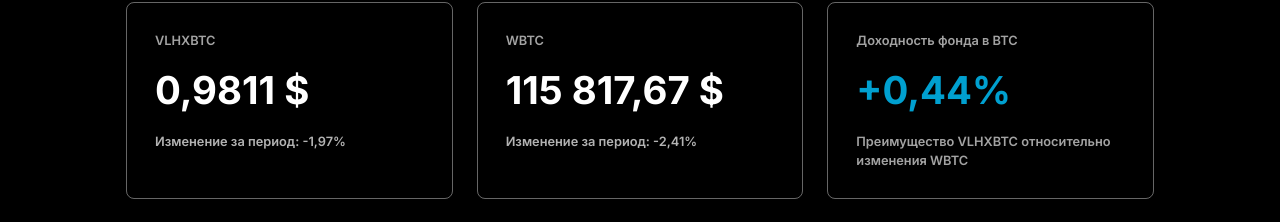
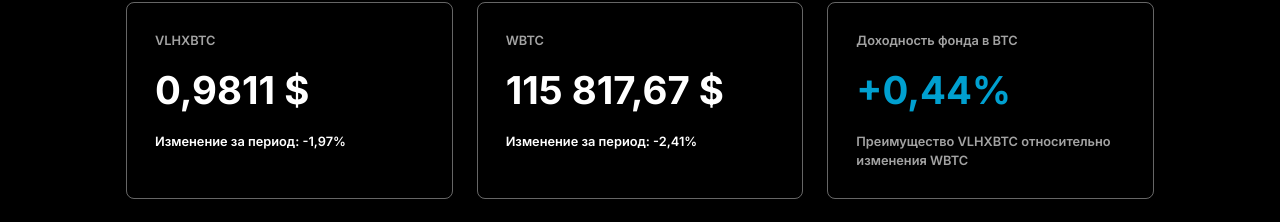
Before and after one commit to denissilantev64/VLHXBTC-dashboard, a React (Vite) app: page / in a window 1280 px wide. Shown: the part 663-885 px from the top of the page. Built offline with nearby package versions, Linux system fonts and the light colour scheme.

Commit message:
Update negative delta text color

```diff
--- a/src/styles/global.css
+++ b/src/styles/global.css
@@ -207,7 +207,7 @@ h1 {
 
 .delta.negative,
 .value.negative {
-  color: #b3b3b3;
+  color: #ffffff;
 }
 
 footer {
```
